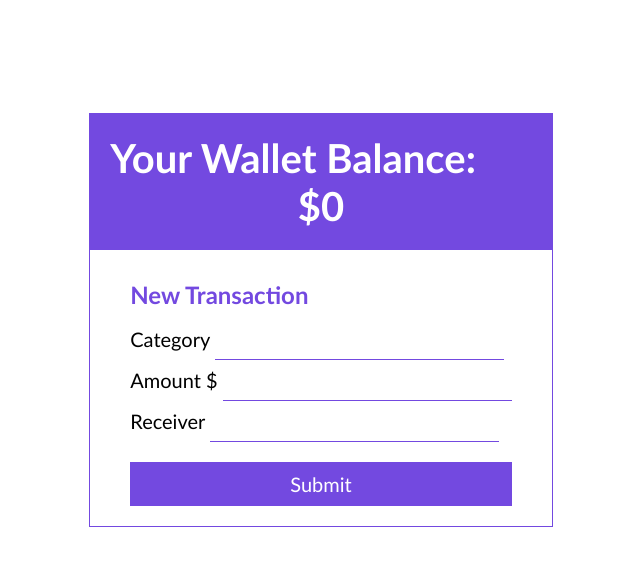
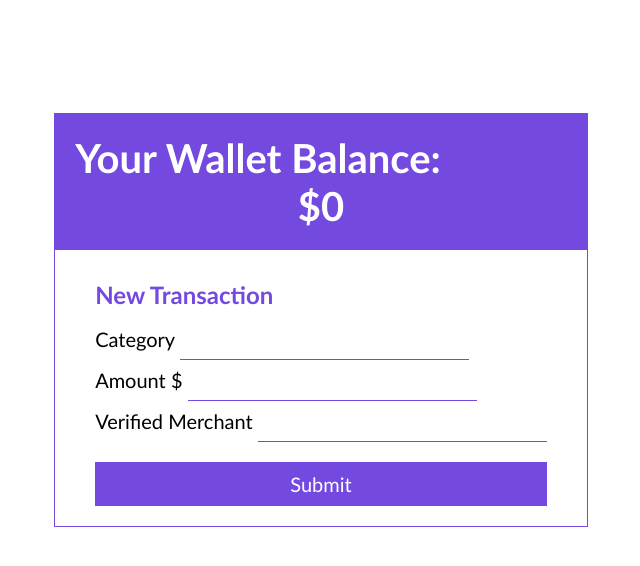
Before and after one commit to CayenneLow/Luminary, a Flask app: page /project/addTransaction in a window 1280 px wide. Shown: the part 80-646 px from the top of the page, without its empty margins (319-959 px from the left). Run offline with Flask 2, Linux system fonts and the light colour scheme.

Commit message:
Chagned to verified merchant

```diff
--- a/templates/addTransaction.html
+++ b/templates/addTransaction.html
@@ -22,7 +22,7 @@
                 <label for="amount">Amount $</label>
                 <input type="number" name="amount" />
                 <br>
-                <label for="receiver">Receiver</label>
+                <label for="receiver">Verified Merchant</label>
                 <input type="text" name="receiver" />
                 <p></p>
                 <input type="submit" style="margin-top:20px;"class="submit-donate" value="Submit" />
```
